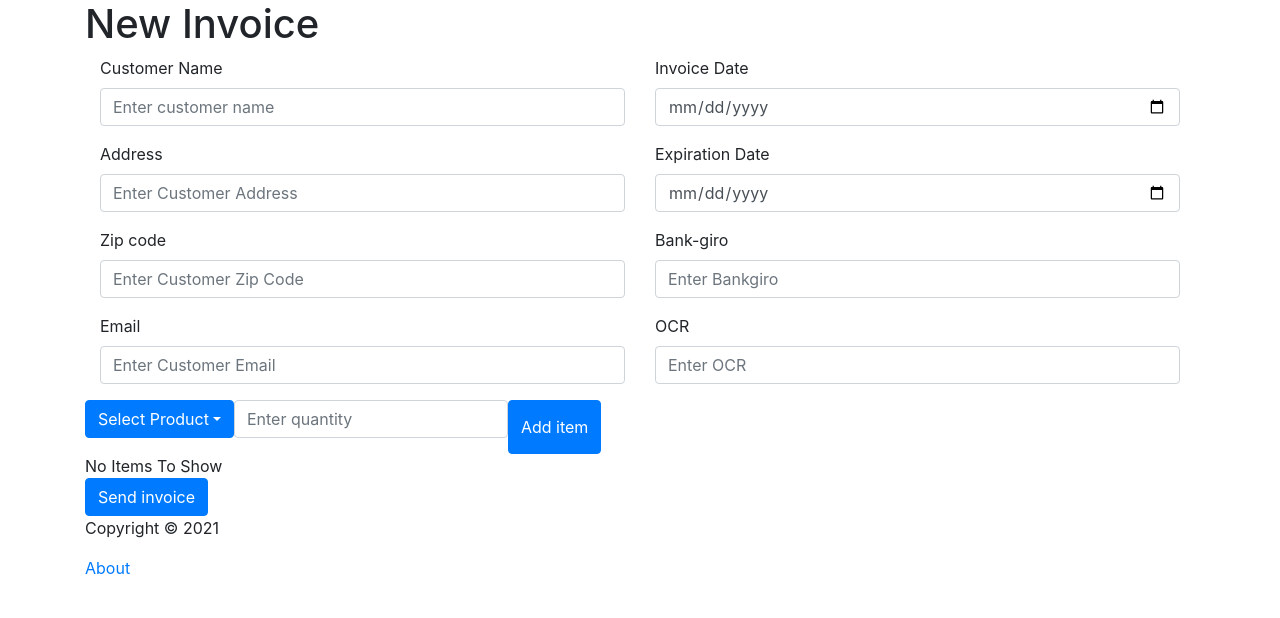
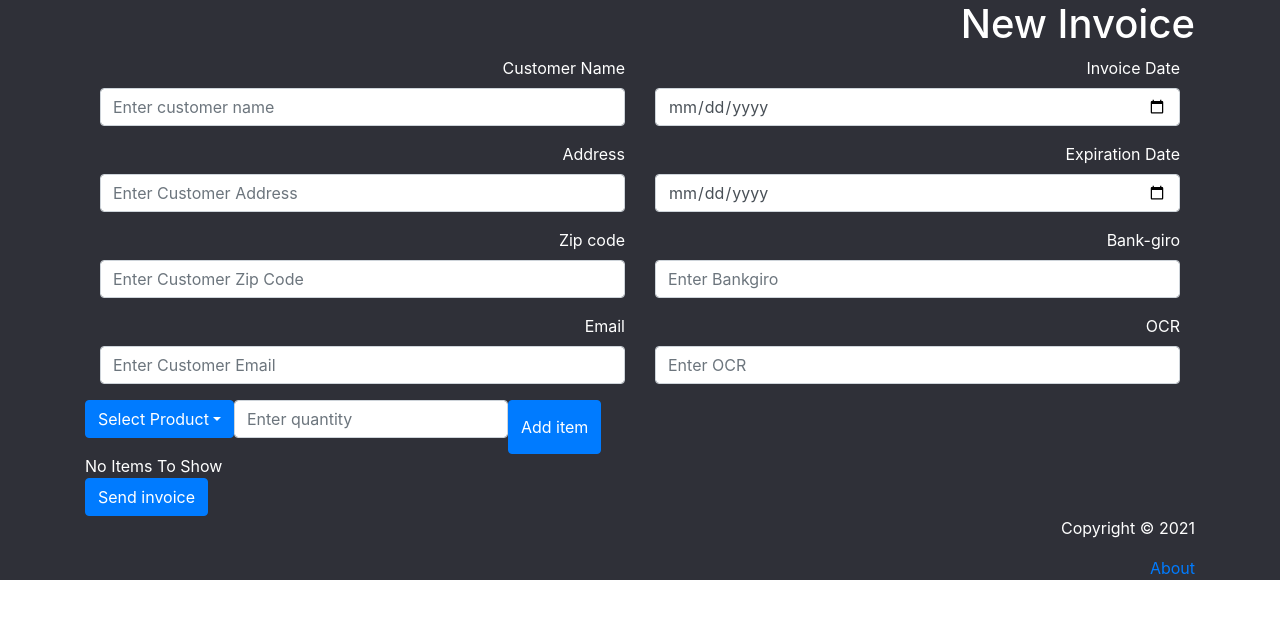
Before and after one commit to gabrieloldaccount/finman-frontend, a React (Create React App) app: page / in a window 1280 px wide. Shown: the top 618 px of the page. Built offline with nearby package versions, Linux system fonts and the light colour scheme; data requests are answered from the project's data file.

Commit message:
Changed background color in index.css

```diff
--- a/src/App.js
+++ b/src/App.js
@@ -8,6 +8,7 @@ import AddInvoice from './components/AddInvoice'
 import About from './components/About'
 import Button from 'react-bootstrap/Button';
 import Dropdown from 'react-bootstrap/Dropdown';
+import './index.css';
 
 //TODO: Remove Items-state here. It is in AddInvoice instead.
 
--- a/src/index.css
+++ b/src/index.css
@@ -1,4 +1,10 @@
 @import url('https://fonts.googleapis.com/css2?family=Poppins:wght@300;400&display=swap');
+
+div {
+    background-color: #2F3038;
+    color: white;
+    text-align: right;
+}
 
 /* Commented out when trying to implement Bootstrap CSS instead.
 * {
```
